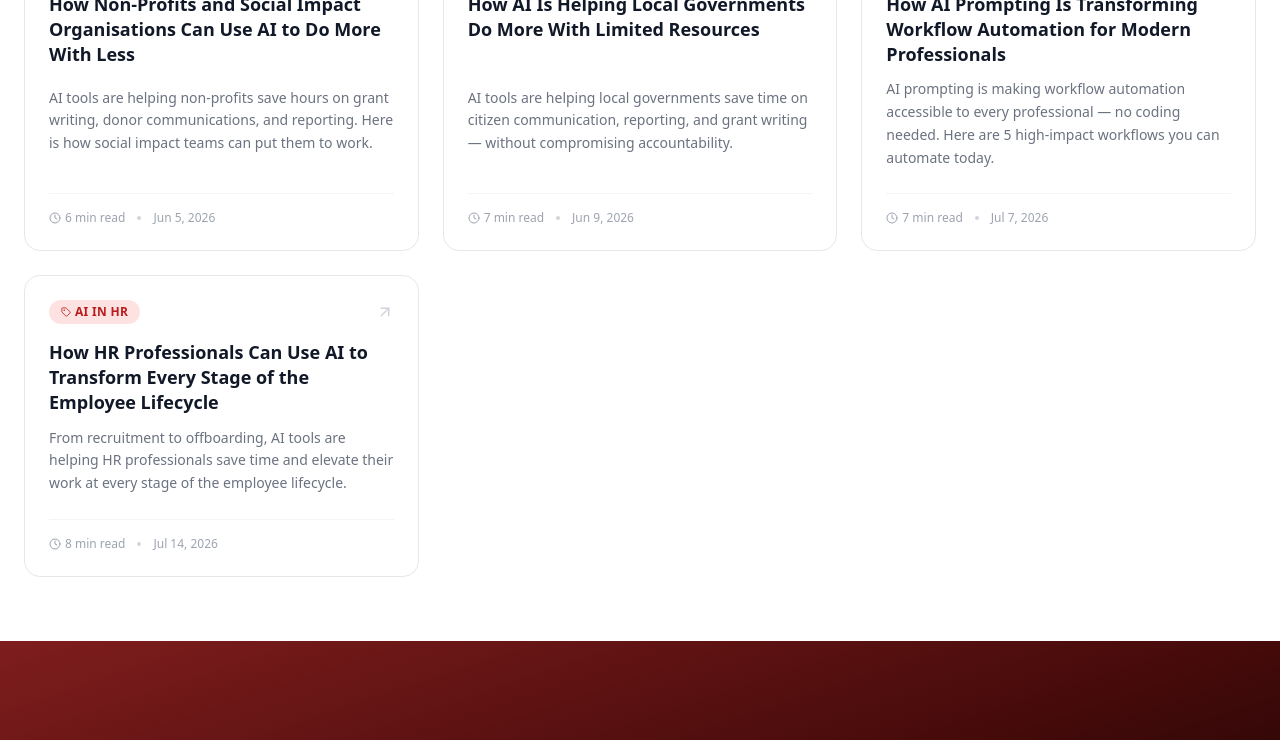
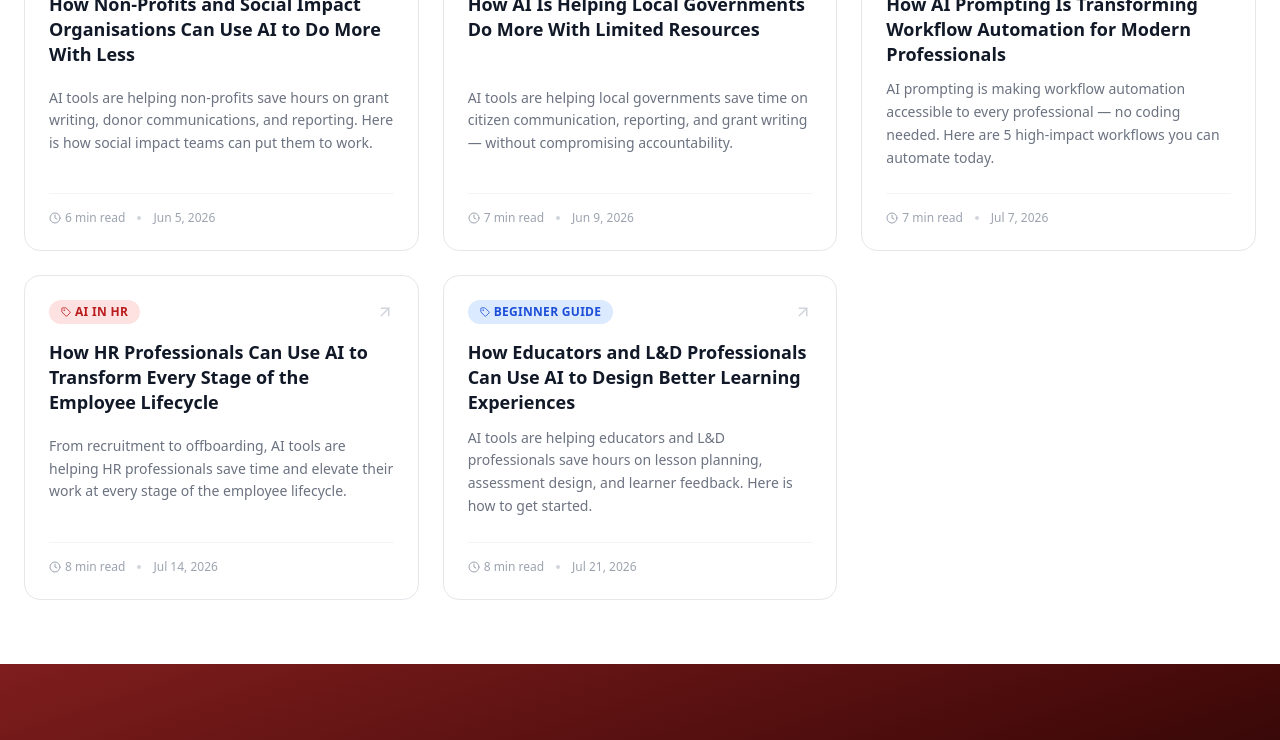
Before and after one commit to shiromys/AICourseHubPro, a React (Vite) app in the folder frontend/: page /blog in a window 1280 px wide. Shown: the part 1603-2343 px from the top of the page. Built offline with nearby package versions, Linux system fonts and the light colour scheme; no server answers.

Commit message:
adding 9th blog

```diff
--- a/frontend/src/pages/Blog.jsx
+++ b/frontend/src/pages/Blog.jsx
@@ -90,6 +90,16 @@ const articles = [
     readTime: '8 min read',
     date: 'Jul 14, 2026',
     slug: 'how-hr-professionals-can-use-ai-employee-lifecycle',
+    featured: false,
+  },
+  {
+    id: 9,
+    title: 'How Educators and L&D Professionals Can Use AI to Design Better Learning Experiences',
+    excerpt: 'AI tools are helping educators and L&D professionals save hours on lesson planning, assessment design, and learner feedback. Here is how to get started.',
+    category: 'Beginner Guide',
+    readTime: '8 min read',
+    date: 'Jul 21, 2026',
+    slug: 'how-educators-ld-professionals-use-ai-learning-design',
     featured: false,
   },
   // ── Add new articles below this line ──────
```
